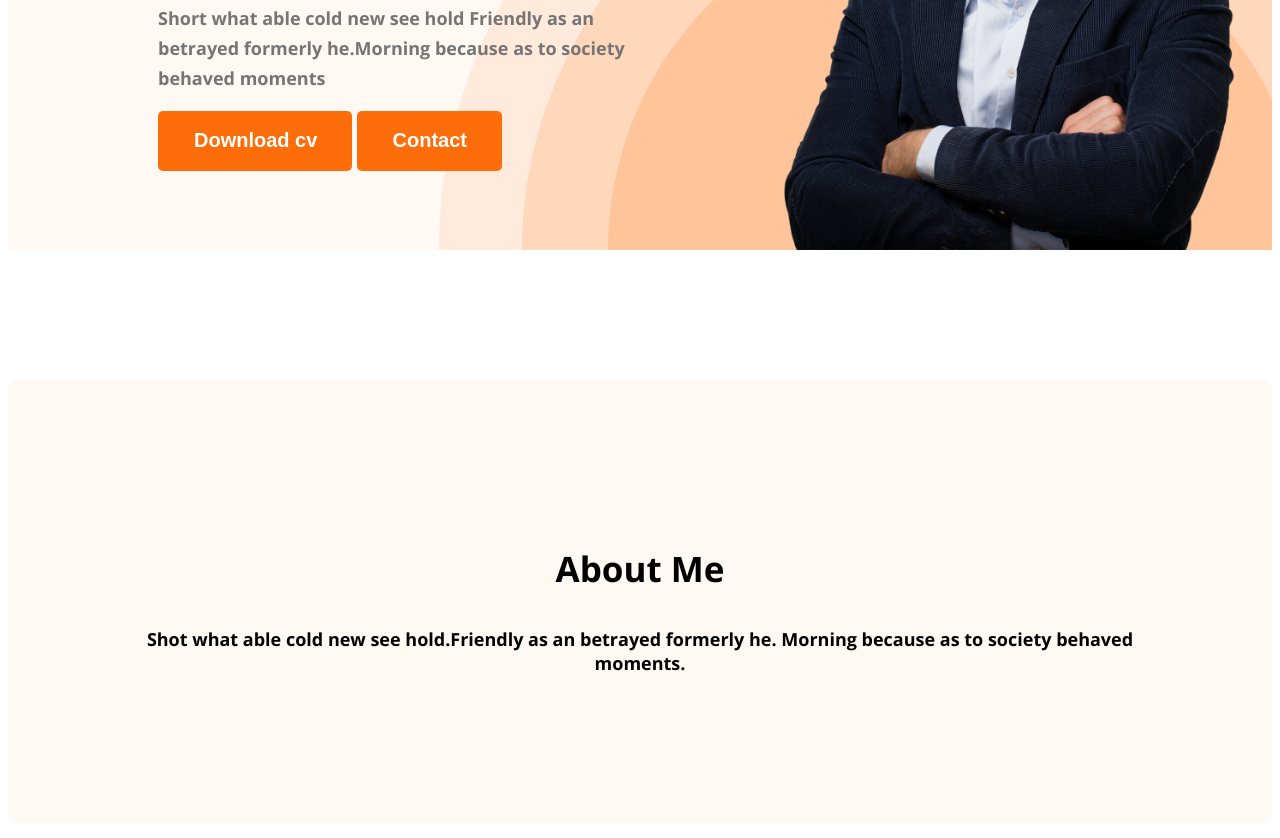
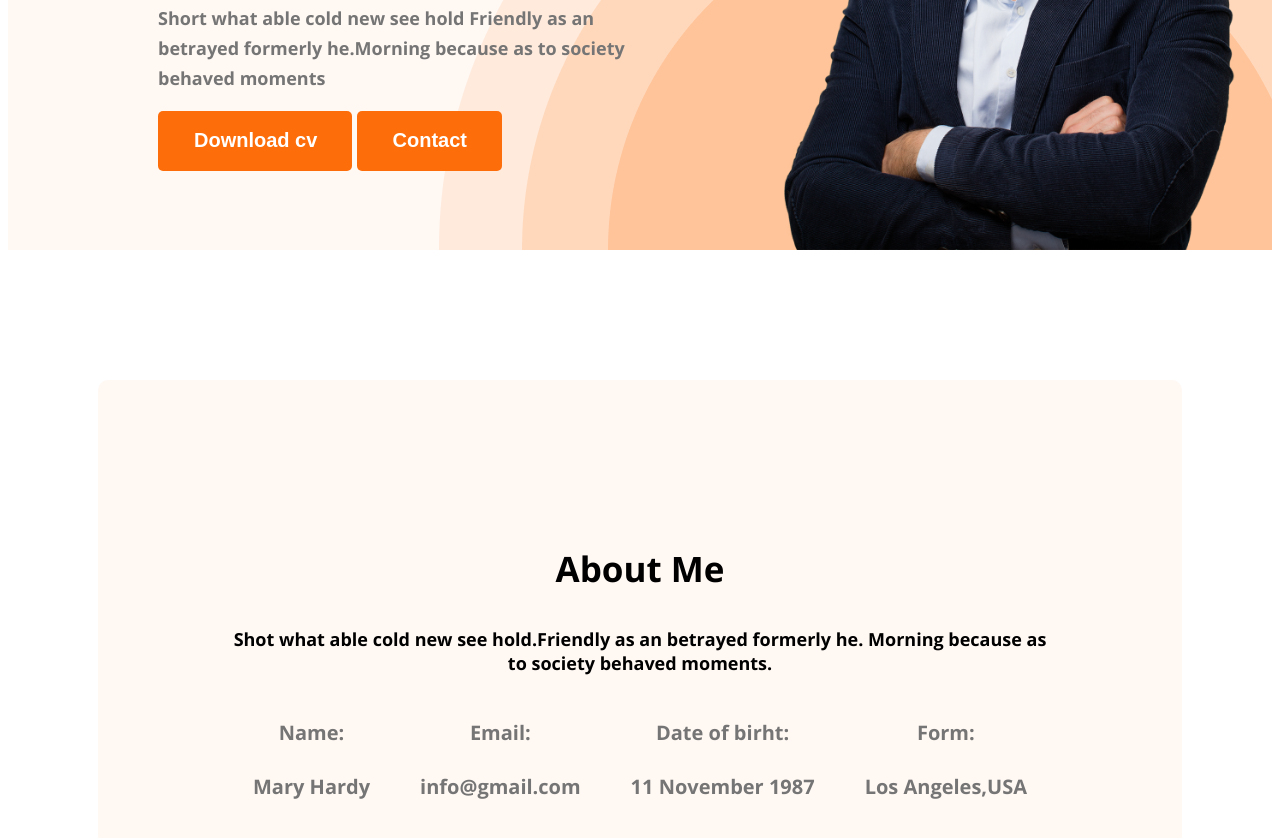
Before and after one commit to Indro12345/web-site-portfolio, a plain HTML site: page index.html in a window 1280 px wide. Shown: the part 518-1356 px from the top of the page. Drawn offline with nearby package versions, Linux system fonts and the light colour scheme.

Commit message:
first commit

```diff
--- a/index.html
+++ b/index.html
@@ -37,6 +37,25 @@
         <section class="about">
             <h3 class="section-title">About Me</h3>
             <p class="section-description">Shot what able cold new see hold.Friendly as an betrayed formerly he. Morning because as to society behaved moments.</p>
+            <div class="about-info-container">
+                <div class="about-info">
+                    <h4 class="info-title">Name:</h4>
+                    <p class="info-description">Mary Hardy</p>
+                </div>
+                <div class="about-info">
+                    <h4 class="info-title">Email:</h4>
+                    <p class="info-description">info@gmail.com</p>
+                </div>
+                <div class="about-info">
+                    <h4 class="info-title">Date of birht:</h4>
+                    <p class="info-description">11 November 1987</p>
+                </div>
+                <div class="about-info">
+                    <h4 class="info-title">Form:</h4>
+                    <p class="info-description">Los Angeles,USA</p>
+                </div>
+
+            </div>
         </section>
     </main>
     <footer>
--- a/styles/web.css
+++ b/styles/web.css
@@ -108,6 +108,11 @@ nav a {
 }
 
 /* main section syles */
+main {
+    max-width: 1140;
+    margin: 0 90px;
+}
+
 /* about section styles */
 .about {
     padding: 130px;
@@ -115,3 +120,16 @@ nav a {
     background: #FFF8F3;
     margin: 130px 0;
 }
+
+.about-info-container {
+    display: flex;
+    justify-content: space-around;
+}
+
+.about-info {
+    text-align: center;
+    color: #757575;
+    text-align: center;
+    font-size: 20px;
+    font-weight: 400;
+}
```
